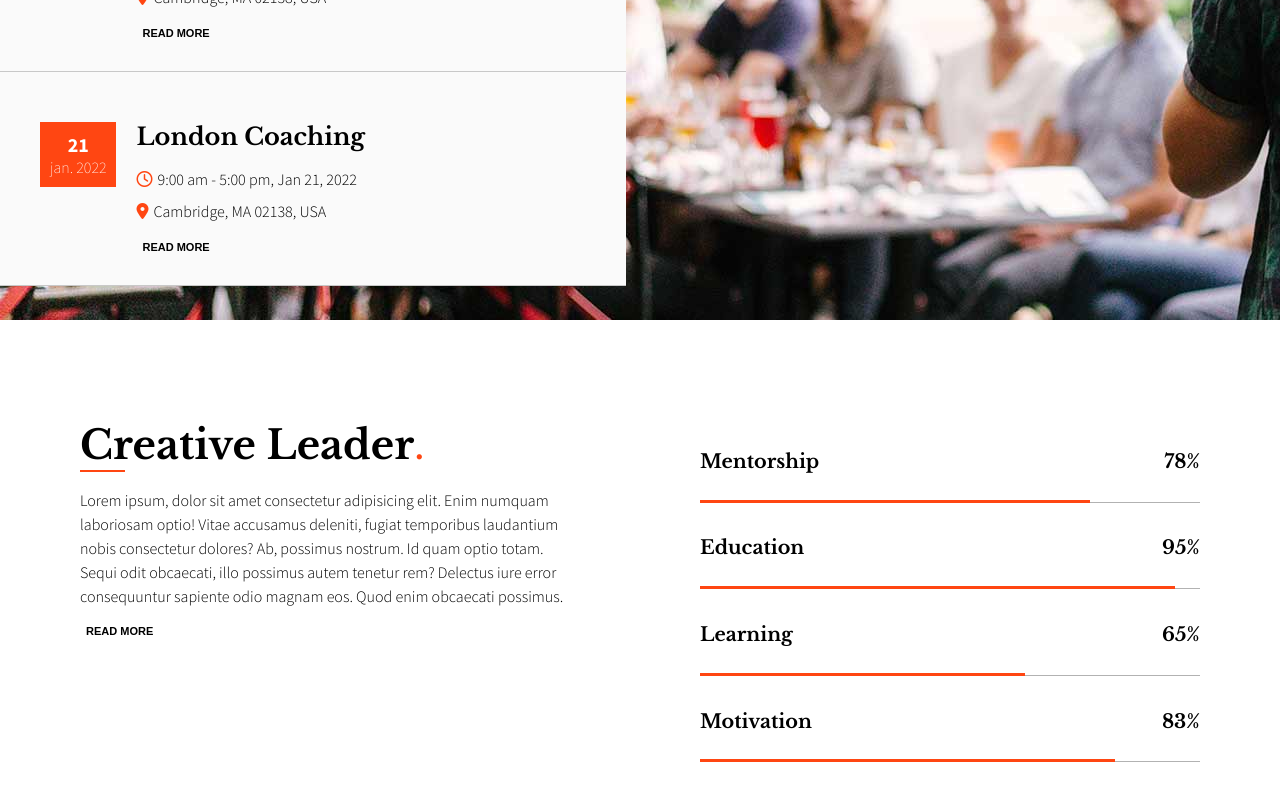
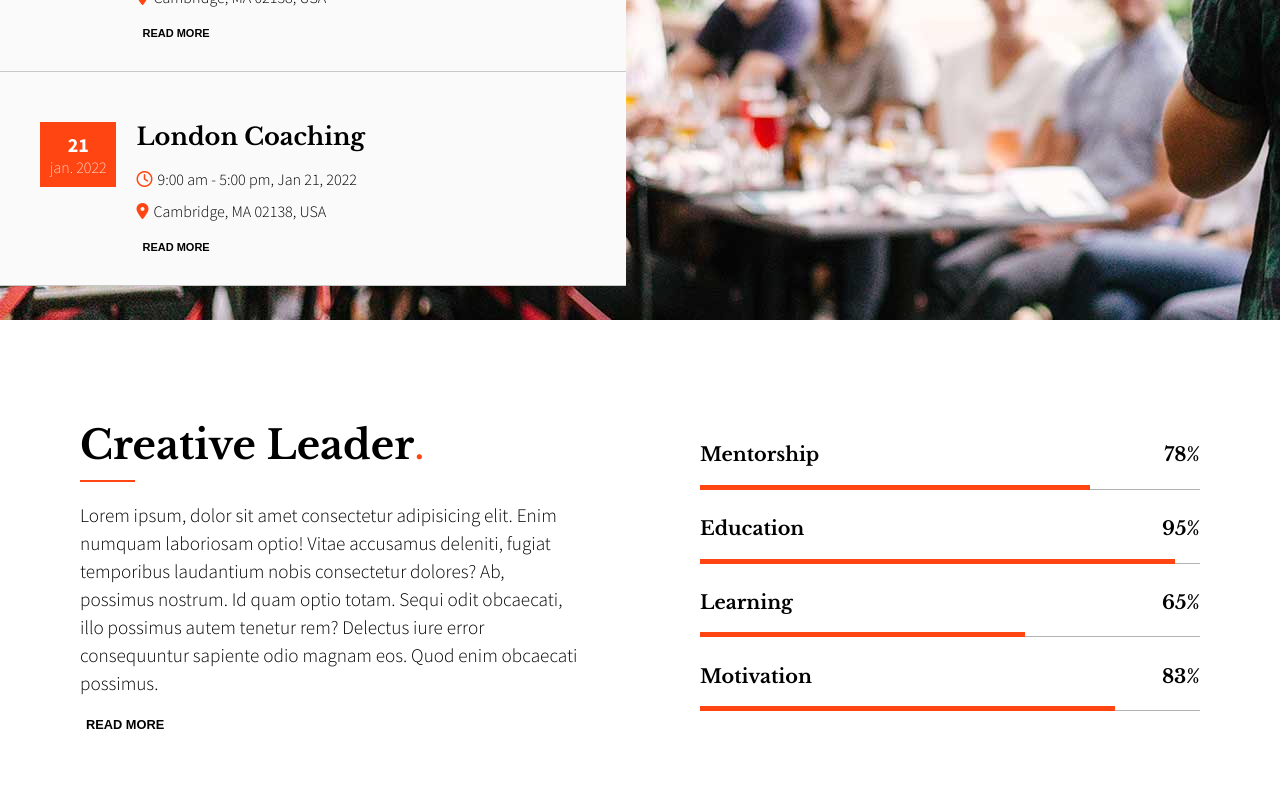
Before and after one commit to ArrobbioUmberto/proj-html-vuejs, a Vue app: page / in a window 1280 px wide. Shown: the part 2751-3551 px from the top of the page. Built offline with nearby package versions, Linux system fonts and the light colour scheme.

Commit message:
FEAT line height and fs btn

```diff
--- a/src/components/Leader.vue
+++ b/src/components/Leader.vue
@@ -87,13 +87,14 @@ export default {
     border-bottom: 2px solid #ff4612;
     display: inline-block;
     width: 9%;
+    padding: 5px;
 }
 
 .text {
-    font-size: 1rem;
+    font-size: 1.2rem;
     font-weight: 300;
     font-family: "Source Sans Pro", sans-serif;
-    line-height: 24px;
+    line-height: 1.75rem;
 }
 
 .btn {
@@ -101,7 +102,7 @@ export default {
     background-color: transparent;
     text-transform: uppercase;
     font-weight: 600;
-    font-size: 11px;
+    font-size: 0.8rem;
     text-align: start;
 }
 
@@ -118,7 +119,8 @@ export default {
     text-transform: capitalize;
     font-size: 1.2rem;
     margin: 0;
-    padding: 1.8rem 0;
+    padding: 1.4rem 0;
+    font-weight: bold;
 }
 
 .number_perc {
@@ -129,7 +131,6 @@ export default {
 .loader {
     display: inline-block;
     background-color: #ff4612;
-    height: 3px;
-    // width: 100px;
+    height: 5px;
 }
 </style>
```
